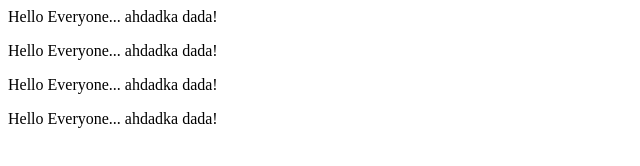
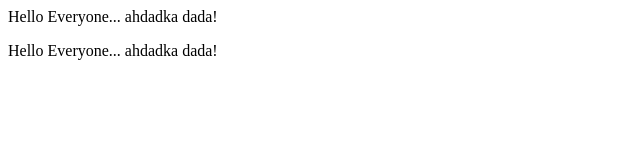
Before and after one commit to Navaneethan21/demoRepository, a website: page index.html in a window 1280 px wide. Shown: the whole page, without its empty margins (0-640 px from the left). Drawn offline with Linux system fonts and the light colour scheme.

Commit message:
1 file modified

```diff
--- a/index.html
+++ b/index.html
@@ -6,8 +6,8 @@
   <body>
     <p>Hello Everyone... ahdadka dada!</p>
     <p>Hello Everyone... ahdadka dada!</p>
-    <p>Hello Everyone... ahdadka dada!</p>
-    <p>Hello Everyone... ahdadka dada!</p>
+    <!-- <p>Hello Everyone... ahdadka dada!</p>
+    <p>Hello Everyone... ahdadka dada!</p> -->
 
   </body>
 </html>
```
